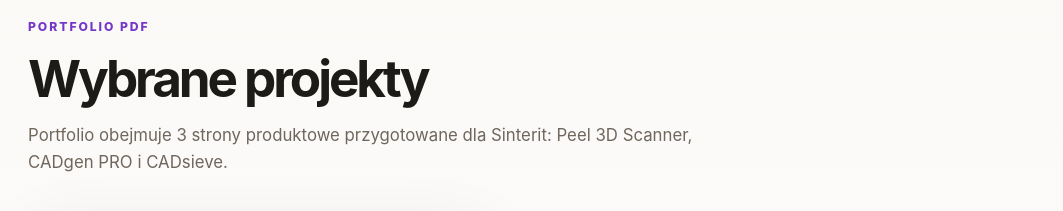
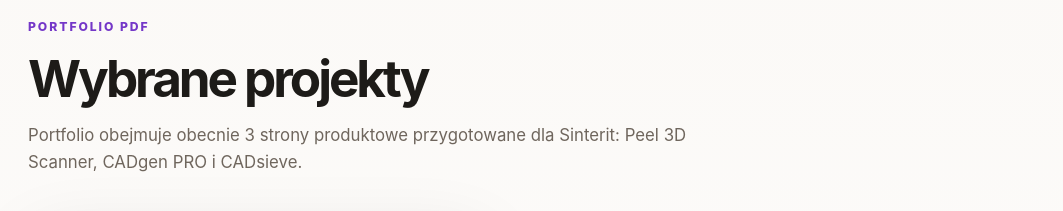
Before and after one commit to modliszka001/portfolio, a plain HTML site: page index.html in a window 1280 px wide. Shown: the part 1460-1671 px from the top of the page, without its empty margins (0-1063 px from the left). Drawn offline with Linux system fonts and the light colour scheme.

Commit message:
Update portfolio description for clarity

```diff
--- a/index.html
+++ b/index.html
@@ -117,7 +117,7 @@
         <p class="section-label">Portfolio PDF</p>
         <h2>Wybrane projekty</h2>
         <p>
-          Portfolio obejmuje 3 strony produktowe przygotowane dla Sinterit: Peel 3D Scanner,
+          Portfolio obejmuje obecnie 3 strony produktowe przygotowane dla Sinterit: Peel 3D Scanner,
           CADgen PRO i CADsieve.
         </p>
       </div>
```
